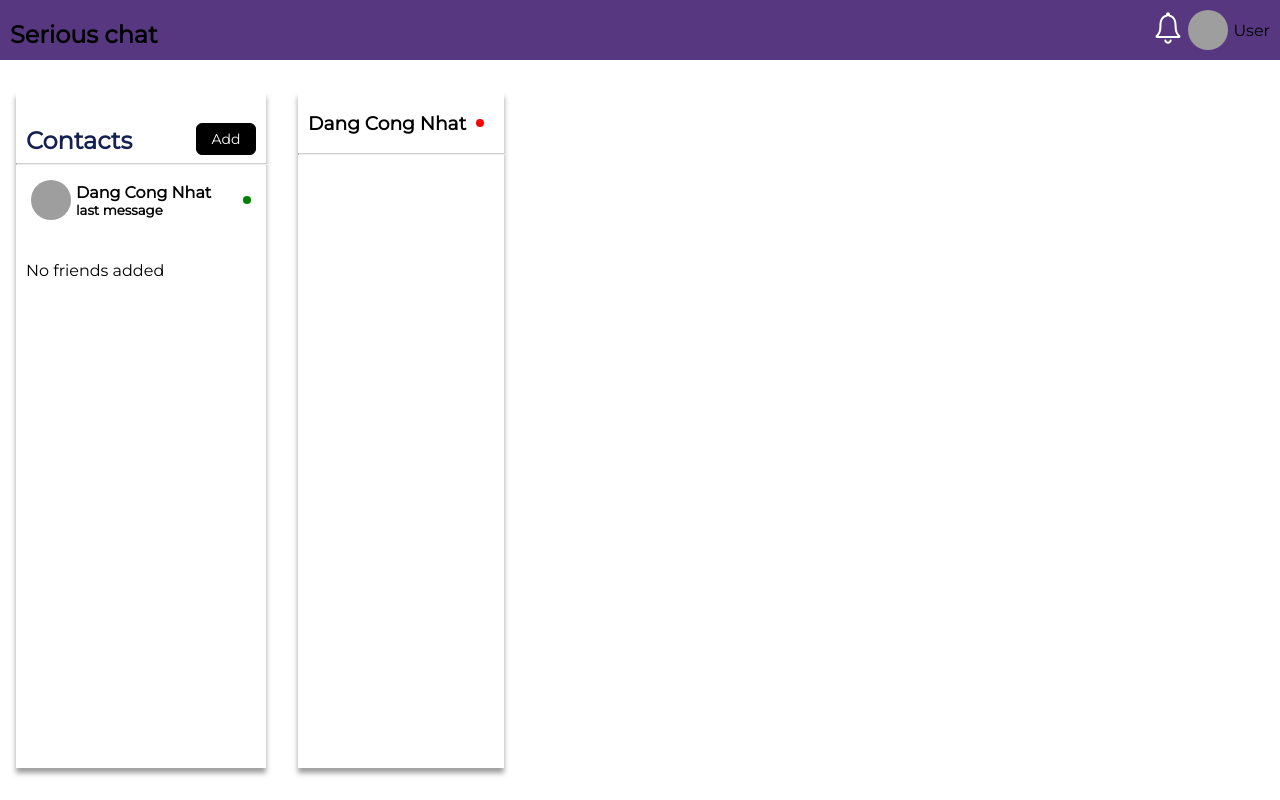
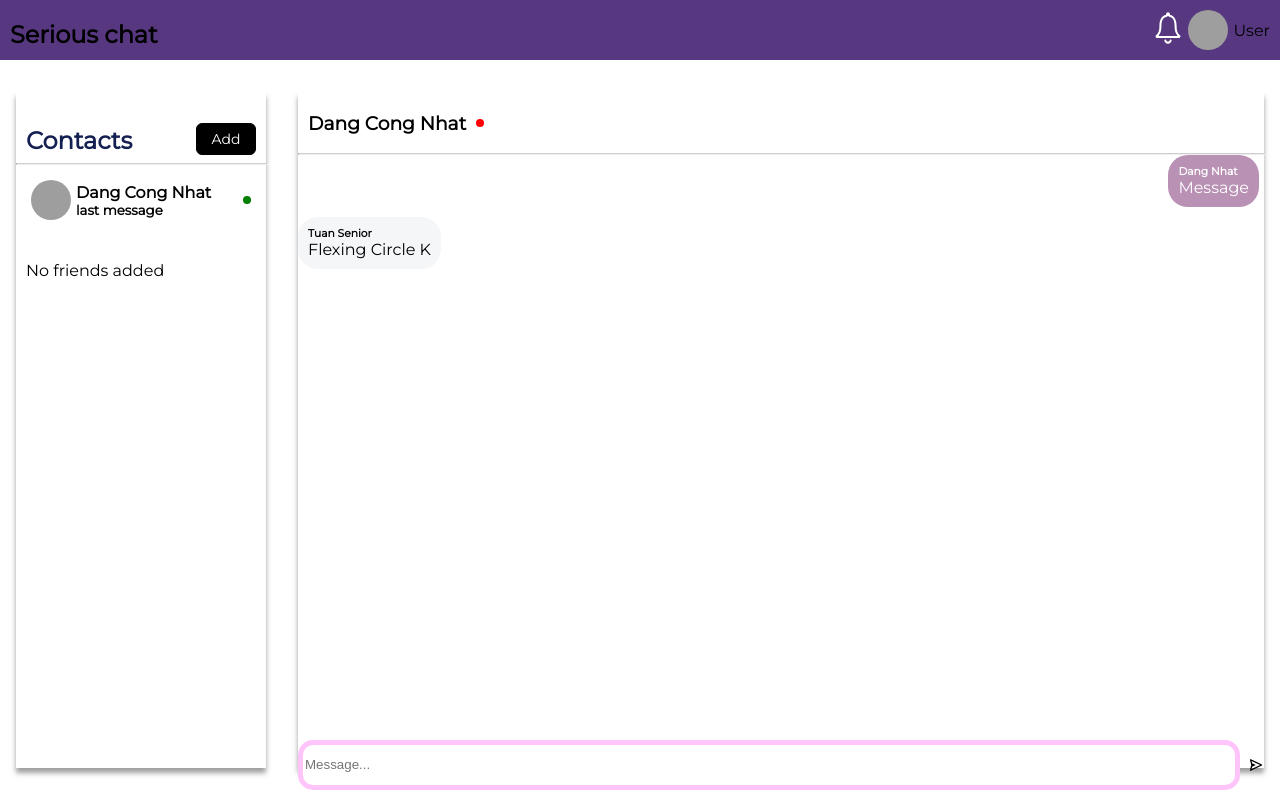
Before and after one commit to ng-anhhtuann/frontend-mini-webchat, a React (Create React App) app: page /chat in a window 1280 px wide. Built offline with nearby package versions, Linux system fonts and the light colour scheme; sample sign-in values are in the browser's storage; grey boxes are pictures that could not be loaded.

Commit message:
Creating ChatInput component

```diff
--- /dev/null
+++ b/src/shared/components/chat/Message.js
@@ -0,0 +1,24 @@
+import React from 'react';
+
+const Message = ({ user, chat, index, message }) => {
+    return (
+        <div>
+            <div className={`message mb-10 creator`}>
+                <div className={'owner'}>
+                    <h6 className="m-0">Dang Nhat</h6>
+
+                    <p className="m-0">Message</p>
+                </div>
+            </div>
+            <div className={`message mb-10`}>
+                <div className={'other-person'}>
+                    <h6 className="m-0">Tuan Senior</h6>
+
+                    <p className="m-0">Flexing Circle K</p>
+                </div>
+            </div>
+        </div>
+    );
+};
+
+export default Message;
--- /dev/null
+++ b/src/shared/components/chat/MessageBox.js
@@ -0,0 +1,11 @@
+import React from 'react';
+import Message from './Message';
+
+const MessageBox = ({ chat }) => {
+    return (
+        <div id="msg-box">
+            <Message />
+        </div>
+    );
+};
+export default MessageBox;
--- /dev/null
+++ b/src/shared/components/chat/MessageInput.js
@@ -0,0 +1,20 @@
+import React, { useState } from 'react';
+import { BiSend } from 'react-icons/bi';
+const MessageInput = ({ chat }) => {
+    const [message, setMessage] = useState('');
+
+    return (
+        <div id="input-container">
+            <div id="message-input">
+                <input
+                    value={message}
+                    onChange={(e) => setMessage(e.target.value)}
+                    type="text"
+                    placeholder="Message..."
+                />
+                <BiSend />
+            </div>
+        </div>
+    );
+};
+export default MessageInput;
--- a/src/shared/components/chat/Messenger.js
+++ b/src/shared/components/chat/Messenger.js
@@ -1,10 +1,15 @@
 import ChatHeader from './ChatHeader';
-
+import MessageBox from './MessageBox';
+import MessageInput from './MessageInput';
 const Messenger = () => {
     return (
         <div id="messenger" className="card-shadow">
-            <ChatHeader />
-            <hr />
+            <div id="messenger-wrap">
+                <ChatHeader />
+                <hr />
+                <MessageBox />
+                <MessageInput />
+            </div>
         </div>
     );
 };
--- a/src/shared/styles/global.scss
+++ b/src/shared/styles/global.scss
@@ -279,6 +279,7 @@
         @media (min-width: 800px) {
             flex-direction: row;
         }
+
         // CSS for FriendList component
         #friends {
             display: flex;
@@ -386,7 +387,17 @@
             }
         }
 
+        // CSS for Messenger component
         #messenger {
+            width: 100%;
+            display: flex;
+
+            #messenger-wrap {
+                width: 100%;
+                background-color: white;
+                justify-content: space-between;
+            }
+            // CSS for ChatHeader component
             #chatter {
                 overflow-y: auto;
                 display: flex;
@@ -418,6 +429,88 @@
                     align-items: center;
                 }
             }
+
+            // CSS for MessageBox component
+            #msg-box {
+                scroll-behavior: auto;
+                overflow-y: scroll;
+                flex-grow: 2;
+                height: 85%;
+                margin-bottom: 10px;
+
+                @media screen {
+                }
+                //CSS for Message component
+                .creator {
+                    justify-content: flex-end;
+                }
+
+                .mb-5 {
+                    margin-bottom: 5px;
+                }
+
+                .mb-10 {
+                    margin-bottom: 10px;
+                }
+
+                .message {
+                    display: flex;
+                    padding-right: 5px;
+                    text-align: left;
+
+                    p {
+                        word-wrap: break-word;
+                        word-break: break-word;
+                    }
+
+                    & > div {
+                        border-radius: 20px;
+                    }
+
+                    .owner {
+                        background-color: $bg-main;
+                        color: white;
+                        padding: 10px;
+                    }
+
+                    .other-person {
+                        background-color: #f5f6f8;
+                        padding: 10px;
+                    }
+
+                    .dots {
+                        margin: -5px 0 3px 0;
+                    }
+
+                    img {
+                        max-width: 200px;
+                    }
+                }
+            }
+
+            // CSS for MessageInput component
+            #input-container {
+                display: flex;
+                width: 100%;
+                justify-content: space-between;
+                align-items: center;
+                box-sizing: border-box;
+
+                #message-input {
+                    display: flex;
+                    align-items: center;
+                    width: 100%;
+                    border-radius: 5px;
+                }
+                input {
+                    height: 50px;
+                    width: 100%;
+                    box-sizing: border-box;
+                    margin-right: 0.5rem;
+                    border: 5px solid rgb(255, 197, 250);
+                    border-radius: 15px;
+                }
+            }
         }
 
         hr {
@@ -445,6 +538,13 @@
 
         .offline {
             background-color: red;
+        }
+    }
+    #chat-wrap > div {
+        #messenger-wrap {
+            width: 100%;
+            background-color: white;
+            justify-content: space-between;
         }
     }
 }
```
